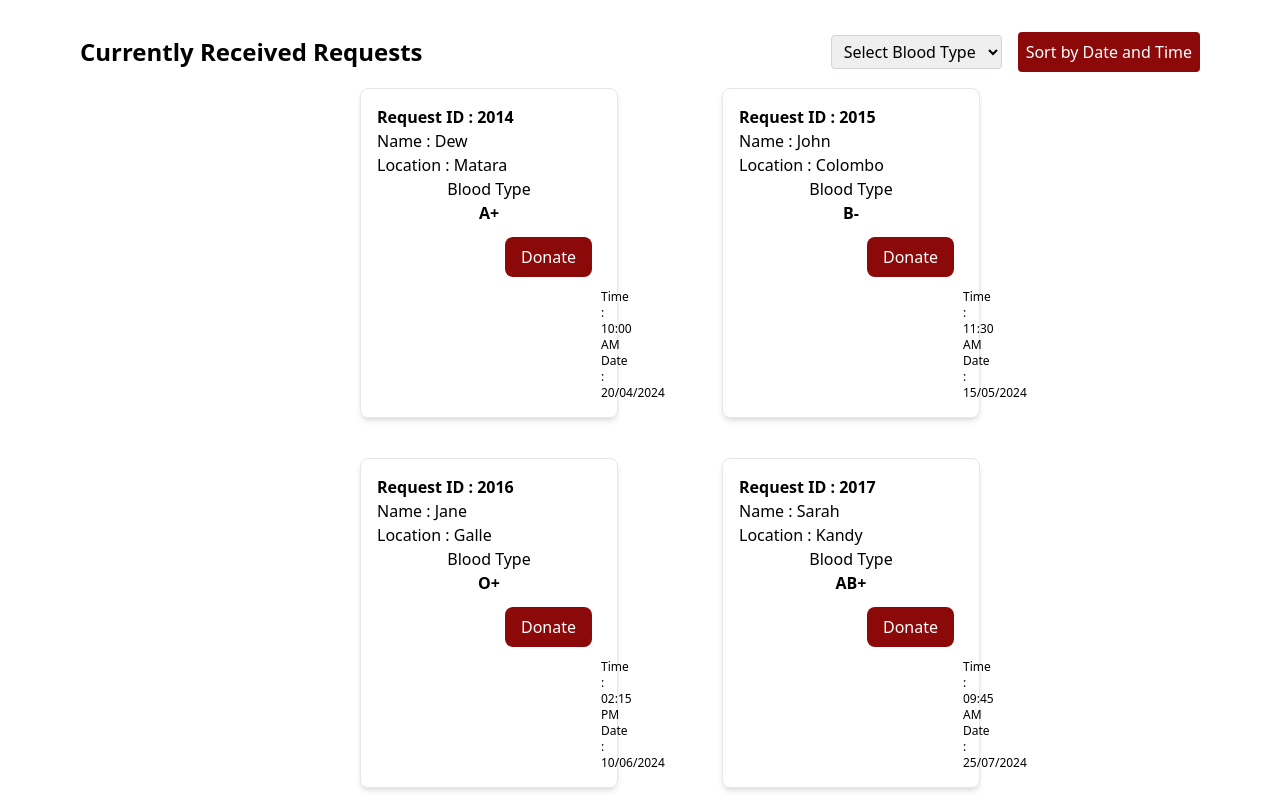
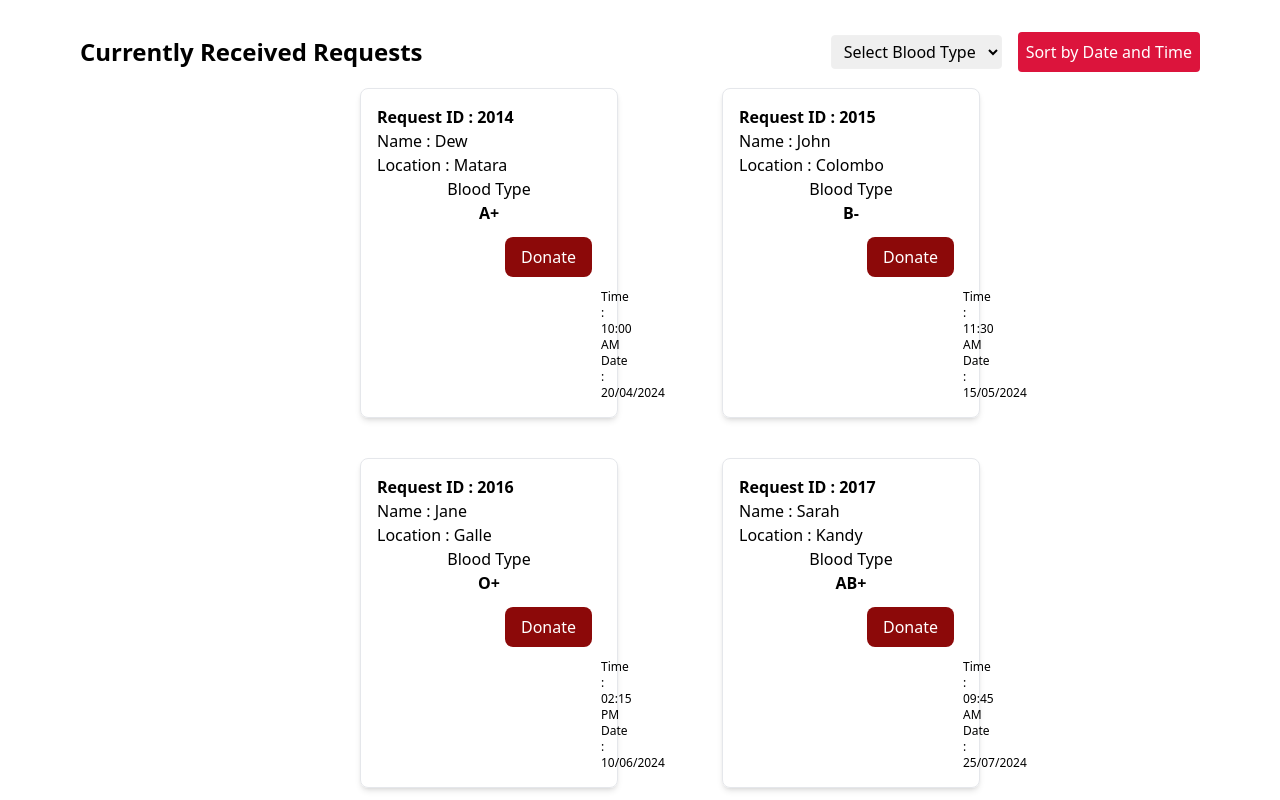
Before and after one commit to thisha-me/blood-chain-frontend, a React (Create React App) app: page / in a window 1280 px wide. Shown: the top 800 px of the page. Built offline with nearby package versions, Linux system fonts and the light colour scheme.

Commit message:
Add blood type filter

```diff
--- a/src/Pages/DonationCards.js
+++ b/src/Pages/DonationCards.js
@@ -9,7 +9,7 @@ const requestData = [
     date: '20/04/2024',
     time: '10:00 AM',
     donationCenter: 'Matara Hospital',
-  contactNumber: '1234567890'
+    contactNumber: '1234567890',
   },
   {
     id: '2015',
@@ -19,7 +19,7 @@ const requestData = [
     date: '15/05/2024',
     time: '11:30 AM',
     donationCenter: 'Colombo Hospital',
-  contactNumber: '9876543210'
+    contactNumber: '9876543210',
   },
   {
     id: '2016',
@@ -29,7 +29,7 @@ const requestData = [
     date: '10/06/2024',
     time: '02:15 PM',
     donationCenter: 'Galle Hospital',
-  contactNumber: '5678901234'
+    contactNumber: '5678901234',
   },
   {
     id: '2017',
@@ -39,7 +39,7 @@ const requestData = [
     date: '25/07/2024',
     time: '09:45 AM',
     donationCenter: 'Kandy Hospital',
-  contactNumber: '4321098765'
+    contactNumber: '4321098765',
   },
   {
     id: '2018',
@@ -49,20 +49,29 @@ const requestData = [
     date: '30/08/2024',
     time: '04:20 PM',
     donationCenter: 'Negombo Hospital',
-  contactNumber: '6789012345'
+    contactNumber: '6789012345',
   },
 ];
 
 const DonationCards = () => {
   const [selectedRequest, setSelectedRequest] = useState(null);
   const [showPopup, setShowPopup] = useState(false);
+  const [selectedBloodType, setSelectedBloodType] = useState(null);
+
+  const filterRequests = () => {
+    if (selectedBloodType) {
+      return requestData.filter(request => request.bloodType === selectedBloodType);
+    }
+    return requestData;
+  };
+
 
   return (
     <div className="py-8 px-20">
       <div className="mb-4 flex items-center justify-between">
         <h1 className="text-2xl font-bold">Currently Received Requests</h1>
         <div className="flex items-center">
-          <select className="mr-4 border border-gray-300 px-2 py-1 rounded">
+          <select value={selectedBloodType} onChange={(e) => setSelectedBloodType(e.target.value)} className="mr-4 border border-secondaryColor px-2 py-1 rounded">
             <option value={null}>Select Blood Type</option>
             <option value="A+">A+</option>
             <option value="A-">A-</option>
@@ -73,12 +82,12 @@ const DonationCards = () => {
             <option value="O+">O+</option>
             <option value="O-">O-</option>
           </select>
-          <button className="px-2 py-2 bg-mainColor text-white rounded hover">Sort by Date and Time</button>
+          <button className="px-2 py-2 bg-mainColorLighter text-backgroundColor rounded hover:mainColor">Sort by Date and Time</button>
         </div>
       </div>
 
       <div className="ml-40 mr-40 grid grid-cols-1 md:grid-cols-2 lg:grid-cols-2 gap-x-1 gap-y-10 px-10 ">
-        {requestData.map(request => (
+        {filterRequests().map(request => (
           <div key={request.id} className="ml-20 mr-5 shadow-md mx-1 border rounded-lg p-4">
             <p className="font-bold">Request ID : {request.id}</p>
             <p>Name : {request.name}</p>
@@ -96,18 +105,18 @@ const DonationCards = () => {
       </div>
 
       {showPopup && (
-        <div className="fixed top-0 left-0 w-full h-full bg-gray-800 bg-opacity-50 flex items-center justify-center">
+        <div className="fixed top-0 left-0 w-full h-full bg-secondaryColor bg-opacity-50 flex items-center justify-center">
           <div className="bg-white p-8 rounded shadow-lg">
             <p className="font-bold">Name : {selectedRequest.name}</p>
             <p>Location : {selectedRequest.location}</p>
             <p>Contact Number : {selectedRequest.contactNumber}</p>
             <p><a href={`tel:${selectedRequest.contactNumber}`}>Contact</a></p>
-            <button onClick={() => setShowPopup(false)} className="px-4 py-2 bg-mainColorLighter text-white rounded hover:mainColor">Close</button>
+            <button onClick={() => setShowPopup(false)} className="px-4 py-2 bg-mainColorLighter text-backgroundColor rounded hover:mainColor">Close</button>
           </div>
         </div>
       )}
     </div>
   );
-}
+};
 
 export default DonationCards;
```
Lines whose indentation alone changed are shown as unchanged.
